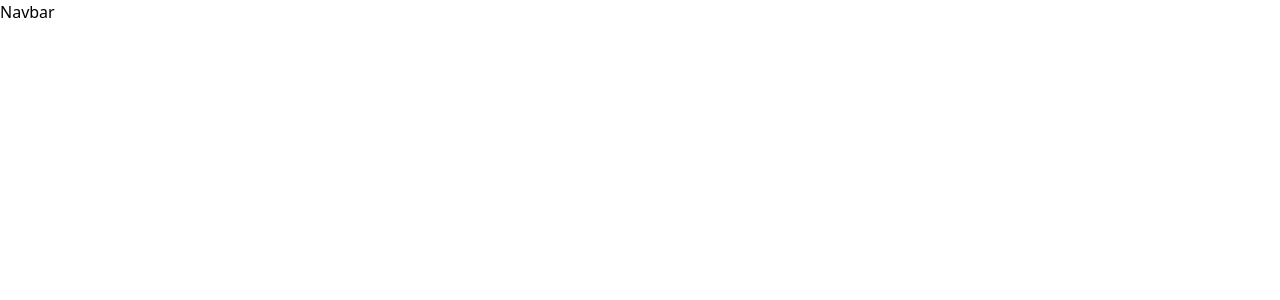
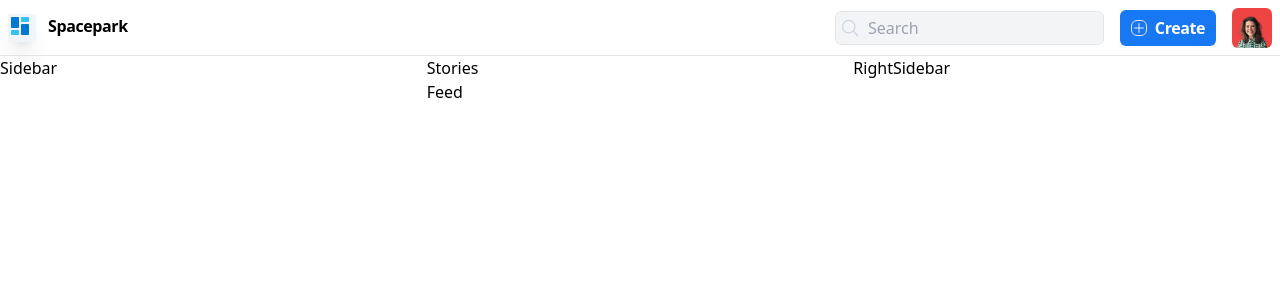
Before and after one commit to aziz-codes/spacepark-feed-react, a React (Vite) app: page / in a window 1280 px wide. Shown: the top 300 px of the page. Built offline with nearby package versions, Linux system fonts and the light colour scheme.

Commit message:
header completed for lg

```diff
--- a/src/App.jsx
+++ b/src/App.jsx
@@ -9,6 +9,14 @@ const App = () => {
   return (
     <section>
       <Navbar />
+      <div className="grid grid-cols-3">
+        <Sidebar />
+        <div>
+          <Stories />
+          <Feed />
+        </div>
+        <RightSidebar />
+      </div>
     </section>
   );
 };
--- a/src/components/Navbar.jsx
+++ b/src/components/Navbar.jsx
@@ -1,7 +1,37 @@
-import React from "react";
-
+import logo from "../assets/icon.png";
+import user from "../assets/user.png";
+import { MagnifyingGlassIcon, PlusIcon } from "@heroicons/react/24/outline";
+import Button from "../layouts/Button";
 const Navbar = () => {
-  return <div>Navbar</div>;
+  return (
+    <nav className=" w-full  h-14 border-b items-center">
+      <div className="relative flex justify-between px-2 h-full items-center">
+        <div className="flex gap-3">
+          <div className="h-7 w-7 rounded-sm bg-slate-100 shadow-xl">
+            <img src={logo} className="h-6 w-6 " alt="logo" />
+          </div>
+          <span className="font-semibold tracking-tight ">Spacepark</span>
+        </div>
+        <div className="flex gap-2 items-center">
+          <div className="flex  bg-gray-100 border rounded-md items-center">
+            <MagnifyingGlassIcon className="h-5 w-5 text-slate-300 mx-1" />
+            <input
+              type="text"
+              placeholder="Search"
+              className="outline-none p-1 bg-transparent"
+            />
+          </div>
+          <Button text="Create" Icon={PlusIcon} />
+          <div className="h-10 w-10 rounded-md bg-red-500 flex justify-center items-center relative">
+            <img
+              src={user}
+              className="h-8 w-8 m-auto z-50 object-cover absolute top-2"
+            />
+          </div>
+        </div>
+      </div>
+    </nav>
+  );
 };
 
 export default Navbar;
--- /dev/null
+++ b/src/layouts/Button.jsx
@@ -0,0 +1,14 @@
+import React from "react";
+
+const Button = ({ text, Icon }) => {
+  return (
+    <div className="bg-superblue border-none p-1.5 w-24 flex items-center justify-center gap-2 max-w-24 rounded-md mx-2 cursor-pointer">
+      <Icon className=" border-[1.5px] text-white rounded-md font-extrabold h-4 w-4" />
+      <span className="text-white capitalize font-semibold tracking-tight">
+        {text}
+      </span>
+    </div>
+  );
+};
+
+export default Button;
--- a/tailwind.config.cjs
+++ b/tailwind.config.cjs
@@ -1,8 +1,16 @@
 /** @type {import('tailwindcss').Config} */
 module.exports = {
-  content: ["./src/*.{js,jsx}", "./src/components/*.{js,jsx}"],
+  content: [
+    "./src/*.{js,jsx}",
+    "./src/components/*.{js,jsx}",
+    "./src/layouts/*.{js,jsx}",
+  ],
   theme: {
-    extend: {},
+    extend: {
+      colors: {
+        superblue: "#1877f2",
+      },
+    },
   },
   plugins: [],
 };
```
Also changed, not shown: src/assets/user.png (added).
